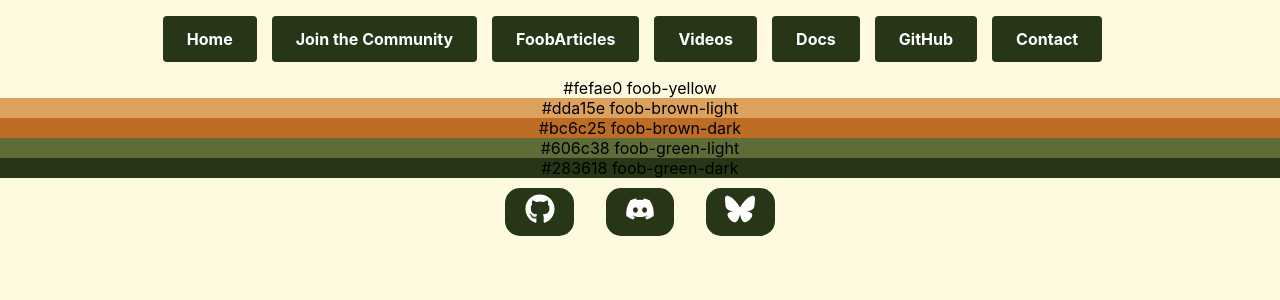
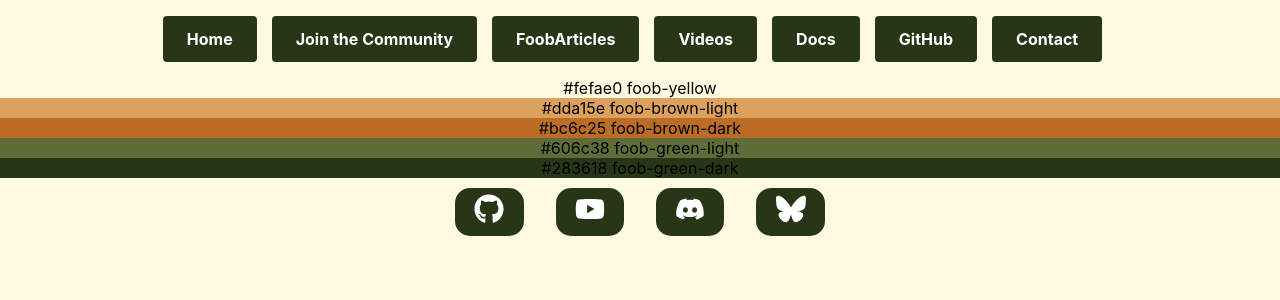
Before and after one commit to foobara/foobara-www, a React (Create React App) app: page /colors in a window 1280 px wide. Shown: the top 300 px of the page. Built offline with nearby package versions, Linux system fonts and the light colour scheme; the HTML template or start-up script is replaced by a standard one.

Commit message:
Add Youtube icon to footer

```diff
--- a/src/Footer.tsx
+++ b/src/Footer.tsx
@@ -1,6 +1,6 @@
 import React from 'react'
 import './Footer.css'
-import { FaGithub, FaDiscord } from 'react-icons/fa'
+import { FaGithub, FaDiscord, FaYoutube } from 'react-icons/fa'
 import { SiBluesky } from 'react-icons/si'
 
 const Footer: React.FC = () => (
@@ -8,6 +8,9 @@
     <div className="footer-icons">
       <a href="http://github.com/foobara/foobara/issues" target="_blank" rel="noopener noreferrer">
         {FaGithub({ size: 30 })}
+      </a>
+      <a href="http://youtube.com/@FoobaraFlix" target="_blank" rel="noopener noreferrer">
+        {FaYoutube({ size: 30 })}
       </a>
       <a href="https://discord.gg/dDpdFAeCHB" target="_blank" rel="noopener noreferrer">
         {FaDiscord({ size: 30 })}
```
